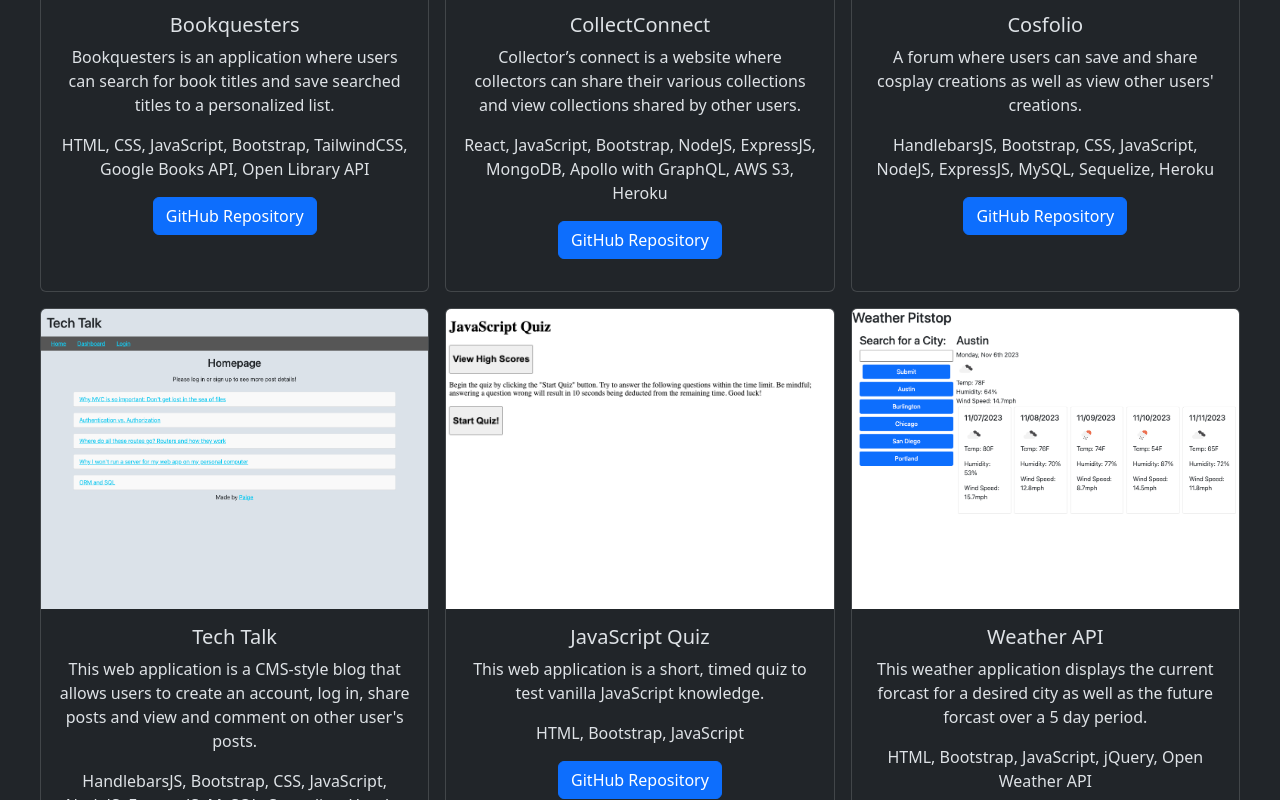
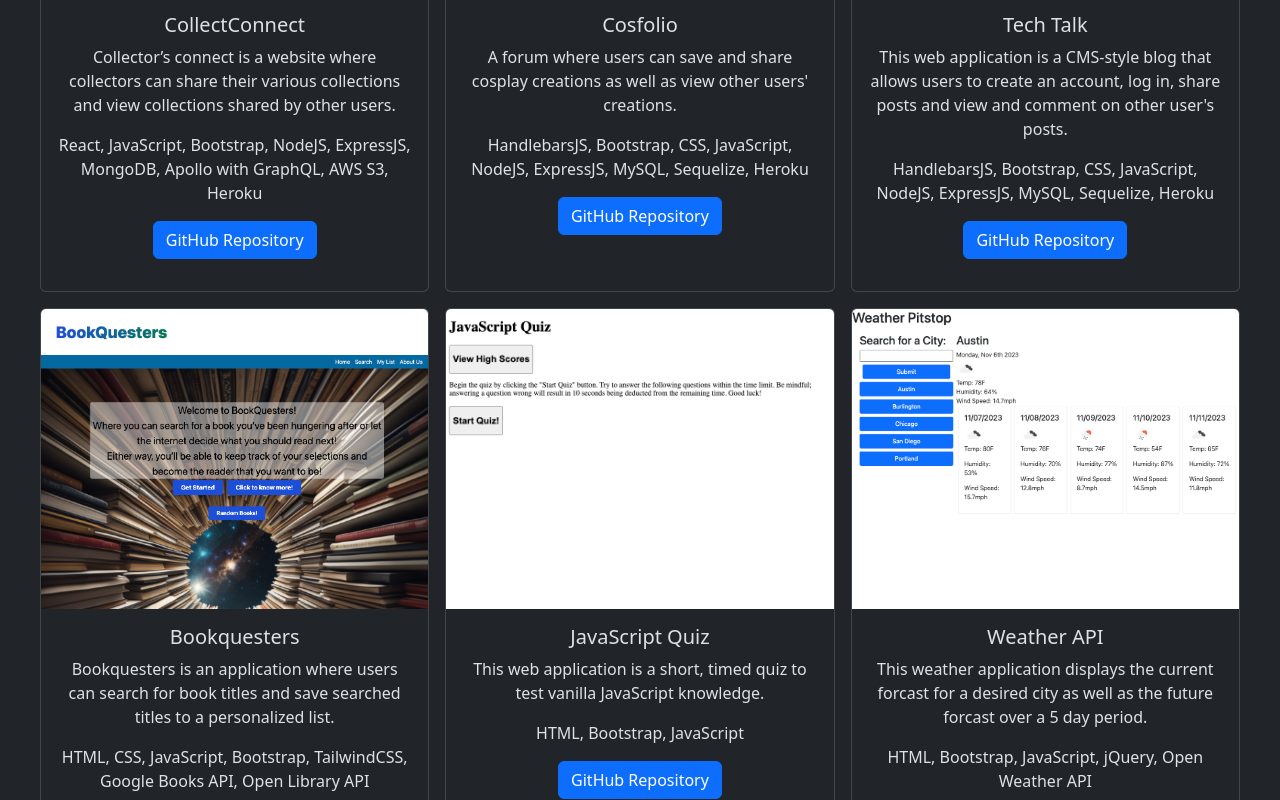
Before and after one commit to sillytsundere/dyno-folio, a React (Vite) app: page /portfolio in a window 1280 px wide. Shown: the part 740-1540 px from the top of the page. Built offline with nearby package versions, Linux system fonts and the light colour scheme.

Commit message:
changed order of projects

```diff
--- a/src/pages/Portfolio.jsx
+++ b/src/pages/Portfolio.jsx
@@ -37,15 +37,6 @@ function Project({ image, alt, title, description, tech, githubLink, deployedLin
 export default function Portfolio() {
   const projects = [
     {
-      image: bookquesters,
-      alt: "website homepage with intro and buttons to explore site",
-      title: "Bookquesters",
-      description: "Bookquesters is an application where users can search for book titles and save searched titles to a personalized list.",
-      tech: "HTML, CSS, JavaScript, Bootstrap, TailwindCSS, Google Books API, Open Library API",
-      githubLink: "https://github.com/sillytsundere/bookquesters",
-      deployedLink: "https://sillytsundere.github.io/bookquesters/",
-    },
-    {
       image: collectConnect,
       alt: "homepage of site when logged in displaying feed of collections",
       title: "CollectConnect",
@@ -83,6 +74,15 @@ export default function Portfolio() {
       tech: "HandlebarsJS, Bootstrap, CSS, JavaScript, NodeJS, ExpressJS, MySQL, Sequelize, Heroku",
       githubLink: "https://github.com/sillytsundere/comp-sci-blog",
       deployedLink: "https://comp-tech-talk-1c5888367981.herokuapp.com/",
+    },
+    {
+      image: bookquesters,
+      alt: "website homepage with intro and buttons to explore site",
+      title: "Bookquesters",
+      description: "Bookquesters is an application where users can search for book titles and save searched titles to a personalized list.",
+      tech: "HTML, CSS, JavaScript, Bootstrap, TailwindCSS, Google Books API, Open Library API",
+      githubLink: "https://github.com/sillytsundere/bookquesters",
+      deployedLink: "https://sillytsundere.github.io/bookquesters/",
     },
     {
       image: jsQuiz,
```
